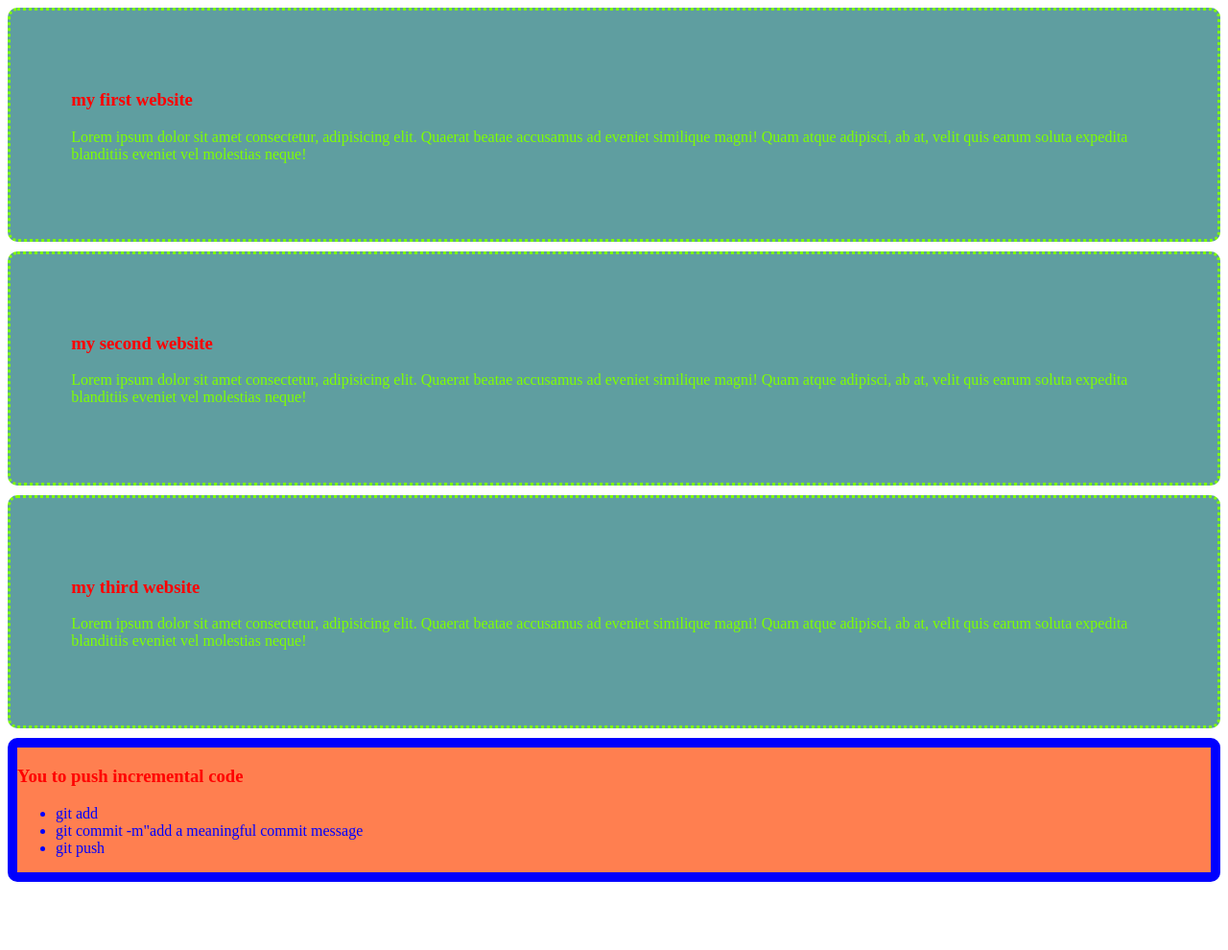
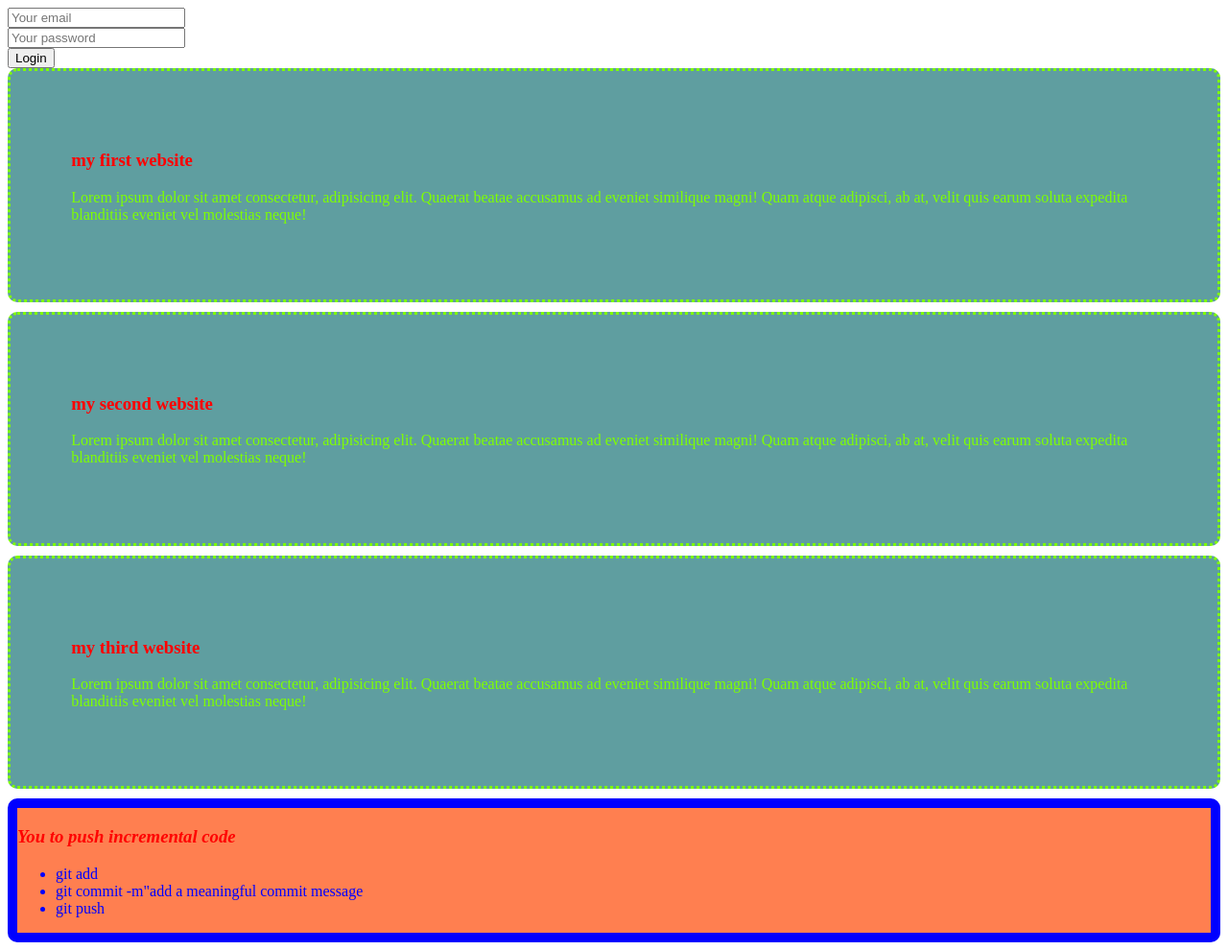
Before and after one commit to Hasibur14/my-first-github-repo, a plain HTML site: page index.html in a window 1280 px wide. Shown: the whole page at 96% size. Before the commit the page ends 927 px from the top, so only its background shows below. Drawn offline with Linux system fonts and the light colour scheme.

Commit message:
added a login information

```diff
--- a/index.html
+++ b/index.html
@@ -8,6 +8,13 @@
 
 </head>
 <body>
+    <form action="">
+        <input type="email" placeholder="Your email" name="" id="">
+         <br>
+         <input type="password"placeholder="Your password" name="" id="">
+         <br>
+         <input type="submit" value="Login">
+     </form>
     <div class="mood">
         <h3 class="deep">my first website</h3>
 
@@ -25,15 +32,18 @@
     </div>
 
     <div class="git">
-        <h3 class="deep">You to push incremental code </h3>
+        <h3 class="deep noon">You to push incremental code </h3>
         <ul>
             <li>git add</li>
             <li>git commit -m"add a meaningful commit message</li>
 
             <li>git push</li>
         </ul>
+    </div>
 
-    </div>
+
+
+
 
 </body>
 </html>
--- a/styles/blog.css
+++ b/styles/blog.css
@@ -20,5 +20,11 @@
     background-color: coral;
     border: 10px solid;
     border-radius: 10px;
+    font-family: 'Times New Roman', Times, serif;
+
 
 }
+.noon{
+    font-style: italic;
+
+}
```
